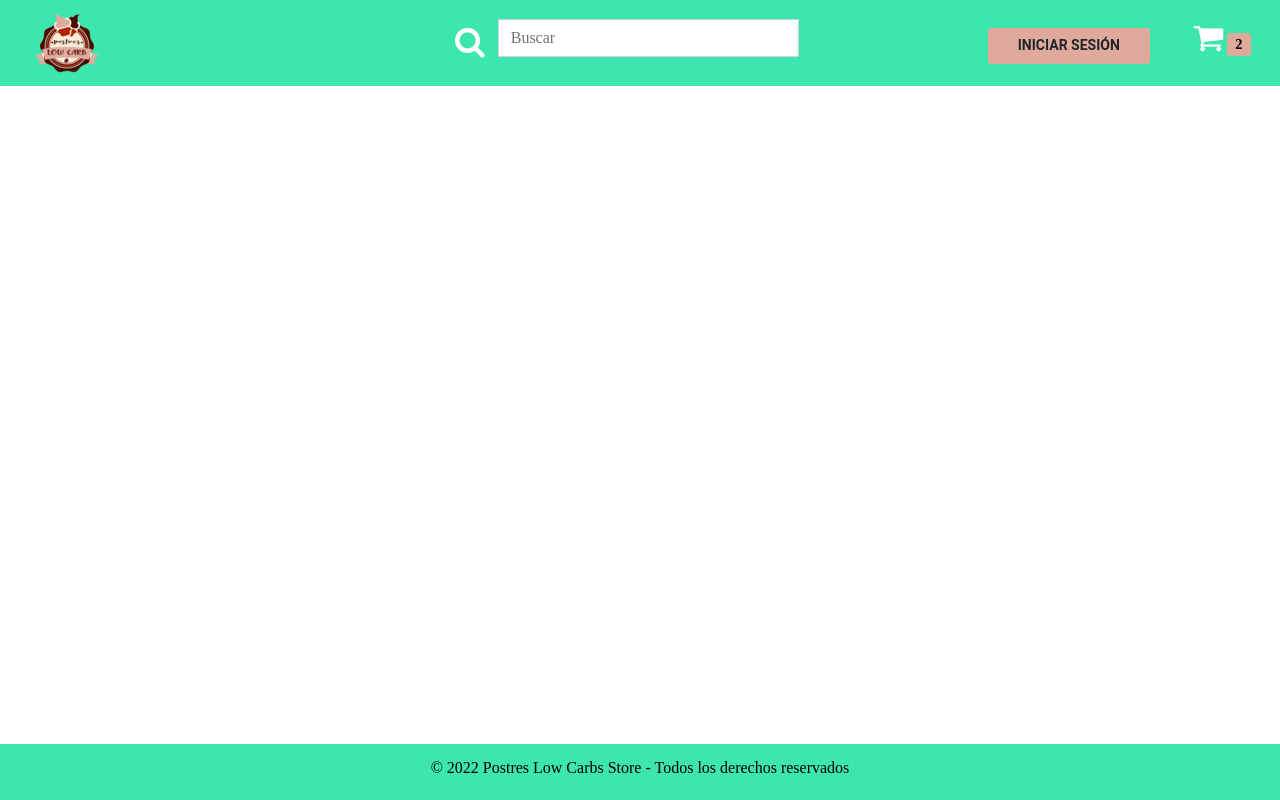
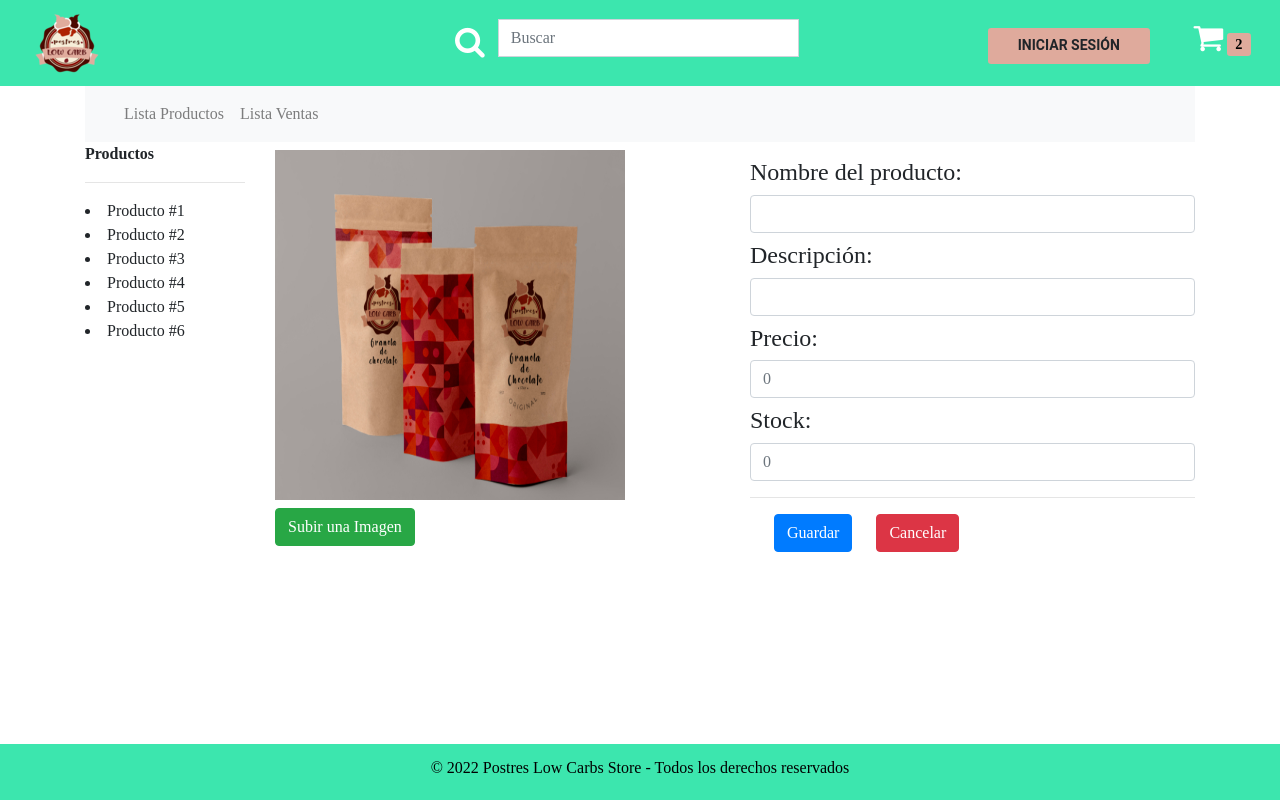
Before and after one commit to ScrumTech-Agency/PostresLowCarbs, a React (Create React App) app in the folder front/: page /ModificacionProducto in a window 1280 px wide. Built offline with nearby package versions, Linux system fonts and the light colour scheme; a web font is replaced by a local one.

Commit message:
ModificacionProducto
Plantilla

```diff
--- a/front/src/App.js
+++ b/front/src/App.js
@@ -9,6 +9,8 @@ import { ProductDetails } from "./components/products/ProductsDetails";
 import HomeAdmin from "./components/HomeAdmin";
 import Carrito from "./components/Carrito";
 import HomeClient from "./components/HomeClient";
+import { ModificacionProducto } from "./components/ModificacionProducto";
+
 
 
 function App() {
@@ -25,6 +27,8 @@ function App() {
             <Route path="/HomeAdmin" element={<HomeAdmin />}/>
             <Route path="/carrito" element={<Carrito />}/>
             <Route path="/HomeClient" element={<HomeClient />}/>
+            <Route path="/ModificacionProducto" element={<ModificacionProducto />}/>
+
           </Routes>
         </div>
         <Footer />
--- /dev/null
+++ b/front/src/components/ModificacionProducto.js
@@ -0,0 +1,76 @@
+import React, { Fragment } from 'react'
+
+
+ export const ModificacionProducto = () => {
+
+  return (
+   <Fragment>
+
+        <nav class="navbar navbar-expand-lg navbar-light bg-light">
+            <div class="container-fluid">
+                <div class="collapse navbar-collapse" id="navbarSupportedContent">
+                    <ul class="navbar-nav me-auto mb-2 mb-lg-0">
+                        <li class="nav-item">
+                            <a class="nav-link" aria-current="page" href="http://localhost:3000/HomeAdmin">Lista Productos</a>
+                        </li>
+                        <li class="nav-item">
+                            <a class="nav-link" aria-current="page" href="http://localhost:3000/Ventas">Lista Ventas</a>
+                        </li>
+                    </ul>
+                </div>
+            </div>
+        </nav>
+
+        <div className='row d-flex justify-content-around'>
+            <div className='col-4 col-lg-2'><strong className='mt-2'> Productos</strong>
+            <hr />
+
+            <li>Producto #1</li>
+            <li>Producto #2</li>
+            <li>Producto #3</li>
+            <li>Producto #4</li>
+            <li>Producto #5</li>
+            <li>Producto #6</li>
+
+            </div>
+            <div className='col-12 col-lg mt-2 img-fluid' id="imagen_producto">
+                <img src='..\images\granolaChocolate.jpg' alt="imagen del proucto" height="350" width="350"></img>
+                <button type="button" id='carrito_btn' className='btn btn-success  mt-2 ml-6'>Subir una Imagen</button>
+            </div>
+            <div className='col-12 col-lg mt-2'>
+                <h4 className='mt-2'>Nombre del producto:</h4>
+                <input
+                type="text"
+                id="search_field"
+                class="form-control"
+                placeholder=""
+                ></input>
+                <h4 className='mt-2'>Descripción:</h4>
+                <input
+                type="text"
+                id="search_field"
+                class="form-control"
+                placeholder=""
+                ></input>
+                <h4 className='mt-2'>Precio:</h4>
+                <input
+                type="text"
+                id="search_field"
+                class="form-control"
+                placeholder="0"
+                ></input>
+                <h4 className='mt-2'>Stock:</h4>
+                <input
+                type="text"
+                id="search_field"
+                class="form-control"
+                placeholder="0"
+                ></input>
+                <hr />
+                <button type="button" id='carrito_btn' className='btn btn-primary d-inline ml-4'>Guardar</button>
+                <button type="button" id='carrito_btn' className='btn btn-danger d-inline ml-4'>Cancelar</button>
+            </div>
+        </div>
+   </Fragment>
+  )
+}
```
